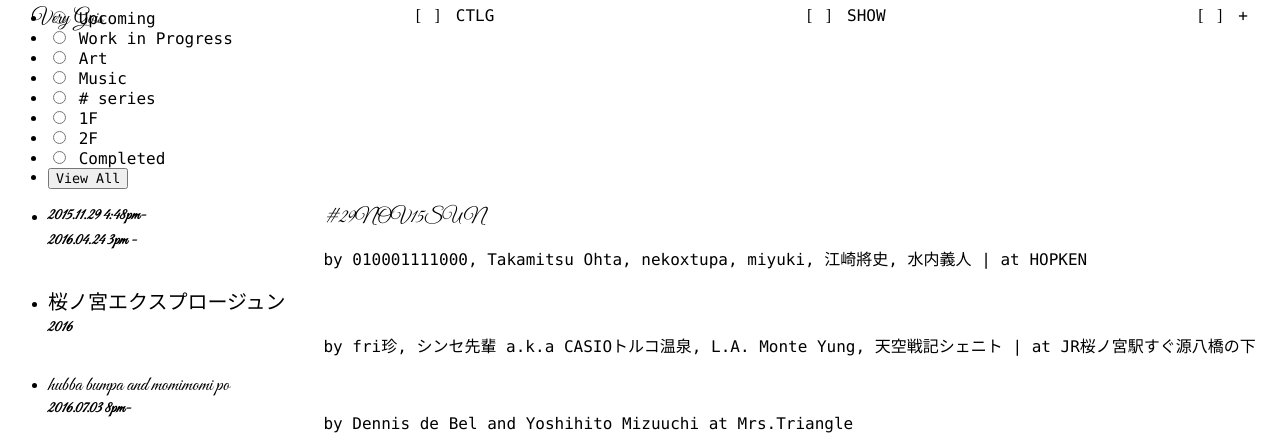
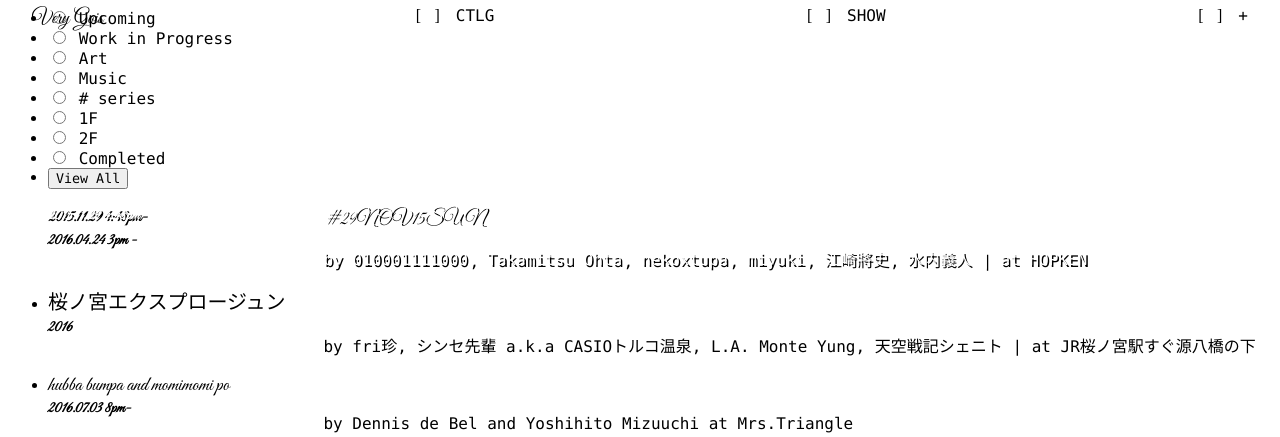
Before and after one commit to verygois/vg.pe.hu, a PHP site: page /show/index.php in a window 1280 px wide, with the pointer over the restyled element. Shown: the top 437 px of the page. Run offline with PHP 8.4, Linux system fonts and the light colour scheme; some libraries are stand-ins or nearby versions.

Commit message:
Update index.php

```diff
--- a/show/index.php
+++ b/show/index.php
@@ -71,6 +71,10 @@ $("#menu").load("/cv/menu.html");
   text-decoration:none;
   pointer-events: none;
 }
+.list li:hover {
+  color:#fff;
+  text-shadow:0.1rem 0.1rem #000;
+}
 .list p {width:77.5%; float:right;}
 </style>
 </head>
```
